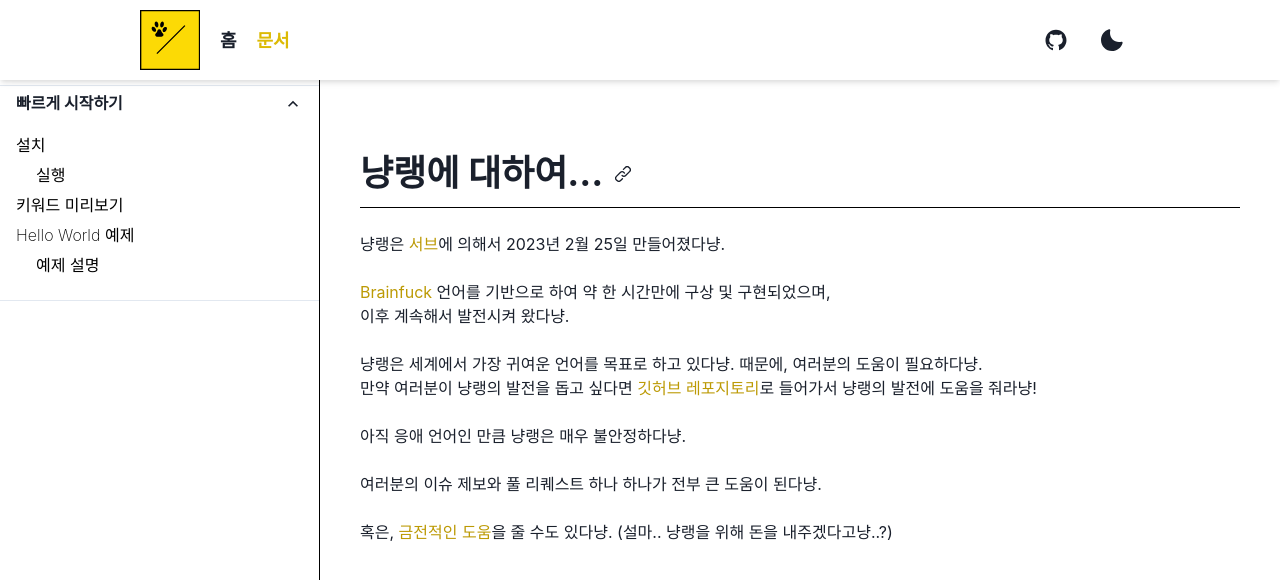
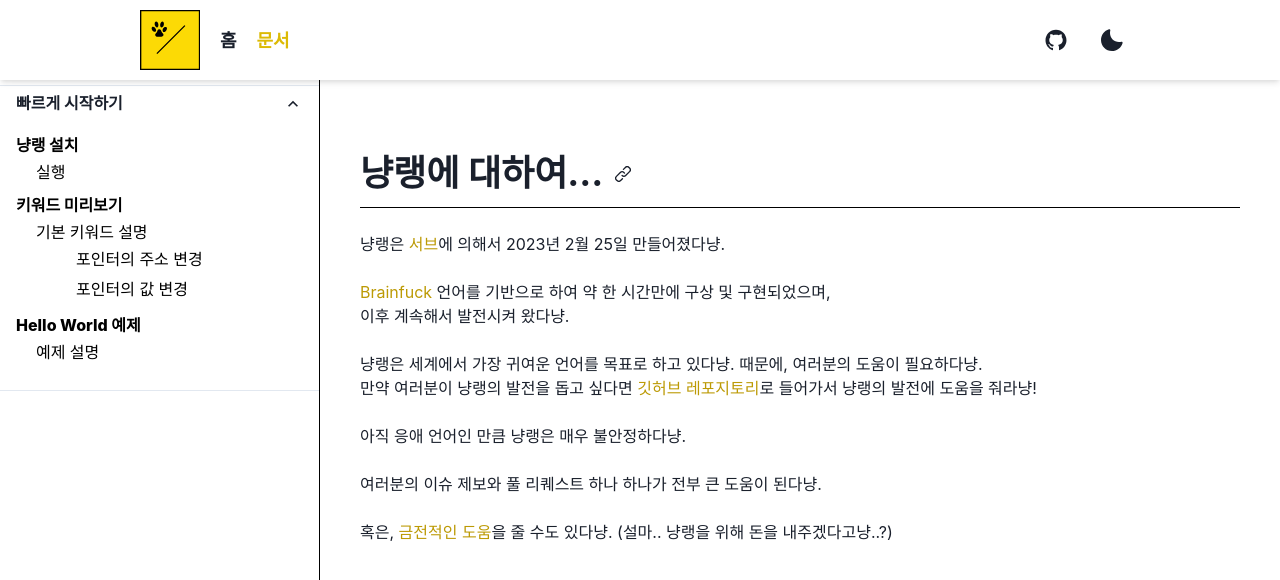
Before and after one commit to Nyanlang/nyanlang-web, a Next.js app: page /docs in a window 1280 px wide. Both pictures are taken after a click on the button "빠르게 시작하기". Shown: the top 580 px of the page. Built offline with nearby package versions, Linux system fonts and the light colour scheme.

Commit message:
Improve docs navigation code

```diff
--- a/components/navigation.tsx
+++ b/components/navigation.tsx
@@ -89,12 +89,34 @@ export default function Navigation() {
     )
 }
 
-function DocsNavigationItem(props: {href: string, lv: 1|2|3, children: React.ReactNode}) {
+function DocsNavigationH1(props: {href: string, name: string, children?: React.ReactNode}) {
     let router = useRouter();
 
     const navTextColor = useColorModeValue("black", "whiteAlpha.900");
 
-    return <Box w={"100%"} fontWeight={"thin"} py={"3px"} ml={`${(props.lv-1)*20}px`} >
+    return <Box w={"100%"} fontWeight={"extrabold"} py={"3px"}>
+        <Link href={props.href} color={router.route === props.href ? "nyanlang.700" : navTextColor} _hover={{textDecoration:"none",color:"nyanlang.500"}}>{props.name}</Link>
+        {props.children}
+    </Box>
+}
+
+function DocsNavigationH2(props: {href: string, name: string, children?: React.ReactNode}) {
+    let router = useRouter();
+
+    const navTextColor = useColorModeValue("black", "whiteAlpha.900");
+
+    return <Box w={"100%"} fontWeight={"medium"} py={"3px"} ml={"20px"}>
+        <Link href={props.href} color={router.route === props.href ? "nyanlang.700" : navTextColor} _hover={{textDecoration:"none",color:"nyanlang.500"}}>{props.name}</Link>
+        {props.children}
+    </Box>
+}
+
+function DocsNavigationH3(props: {href: string, children?: React.ReactNode}) {
+    let router = useRouter();
+
+    const navTextColor = useColorModeValue("black", "whiteAlpha.900");
+
+    return <Box w={"100%"} fontWeight={"hairline"} py={"3px"} ml={"40px"}>
         <Link href={props.href} color={router.route === props.href ? "nyanlang.700" : navTextColor} _hover={{textDecoration:"none",color:"nyanlang.500"}}>{props.children}</Link>
     </Box>
 }
@@ -124,11 +146,18 @@ export function DocsNavigation() {
         <IconButton aria-label={"메뉴"} icon={isOpen ? <CloseIcon /> : <HamburgerIcon />} size={"md"} display={["block", null, null, "none"]} position={"fixed"} top={"90px"} left={"10px"} onClick={() => setIsOpen((prev) => !prev)} zIndex={100} />
         <Accordion overflowY={"auto"} allowToggle display={[isOpen ? "block" : "none", null, null, "block"]} position={["relative", null, null, "sticky"]} top={"0px"} w={["100vw", null, null, "100%"]} h={["100vh", null, null, "fit-content"]} bg={navBgColor} pt={["80px", null, null, "5px"]}>
             <DocsNavigationCategory title={"빠르게 시작하기"}>
-                <DocsNavigationItem lv={1} href={"/docs/getting-started#installation"}>설치</DocsNavigationItem>
-                <DocsNavigationItem lv={2} href={"/docs/getting-started#how-to-run"}>실행</DocsNavigationItem>
-                <DocsNavigationItem lv={1} href={"/docs/getting-started#keyword-table"}>키워드 미리보기</DocsNavigationItem>
-                <DocsNavigationItem lv={1} href={"/docs/getting-started#hello-world"}>Hello World 예제</DocsNavigationItem>
-                <DocsNavigationItem lv={2} href={"/docs/getting-started#hello-world-explained"}>예제 설명</DocsNavigationItem>
+                <DocsNavigationH1 href={"/docs/getting-started#installation"} name={"냥랭 설치"}>
+                    <DocsNavigationH2 href={"/docs/getting-started#how-to-run"} name={"실행"} />
+                </DocsNavigationH1>
+                <DocsNavigationH1 href={"/docs/getting-started#keyword-table"} name={"키워드 미리보기"}>
+                    <DocsNavigationH2 href={"/docs/getting-started#explain-basic-keywords"} name={"기본 키워드 설명"}>
+                        <DocsNavigationH3 href={"/docs/getting-started#pointer-move-explained"}>포인터의 주소 변경</DocsNavigationH3>
+                        <DocsNavigationH3 href={"/docs/getting-started#pointer-value-change-explained"}>포인터의 값 변경</DocsNavigationH3>
+                    </DocsNavigationH2>
+                </DocsNavigationH1>
+                <DocsNavigationH1 href={"/docs/getting-started#hello-world"} name={"Hello World 예제"}>
+                    <DocsNavigationH2 href={"/docs/getting-started#hello-world-explained"} name={"예제 설명"} />
+                </DocsNavigationH1>
             </DocsNavigationCategory>
         </Accordion>
     </>
```
